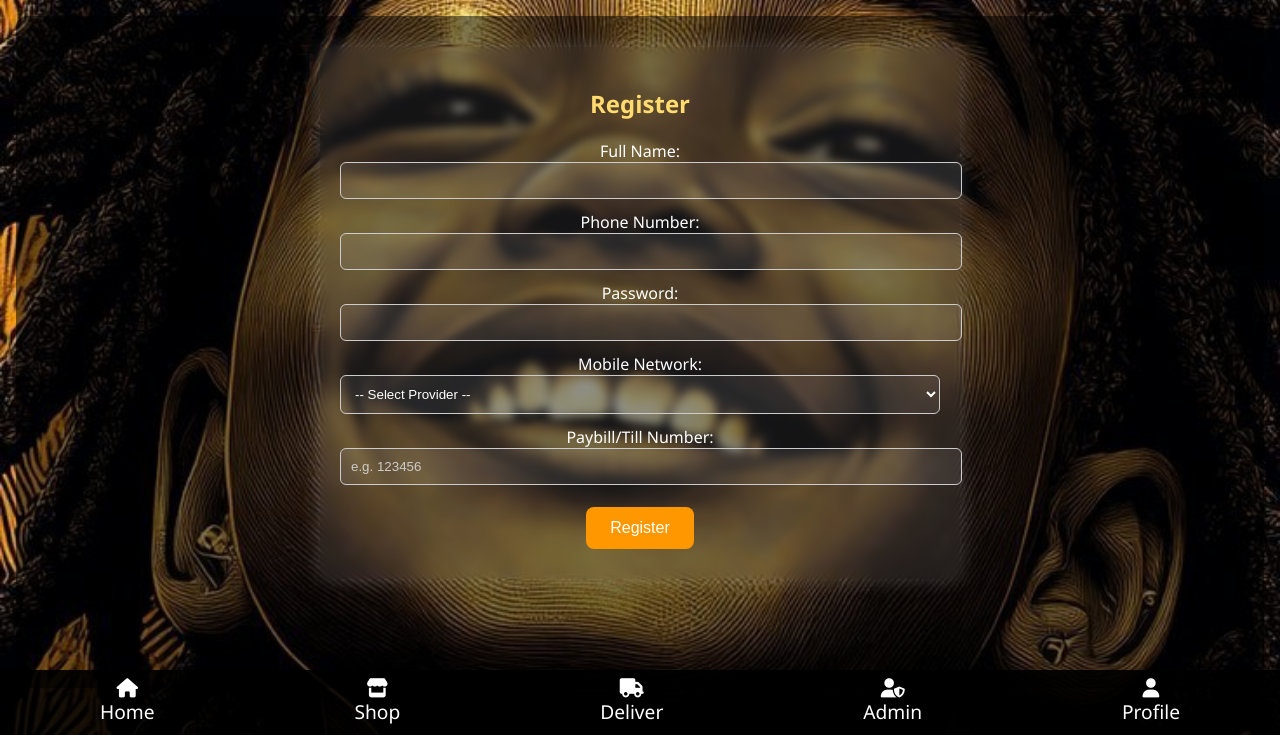
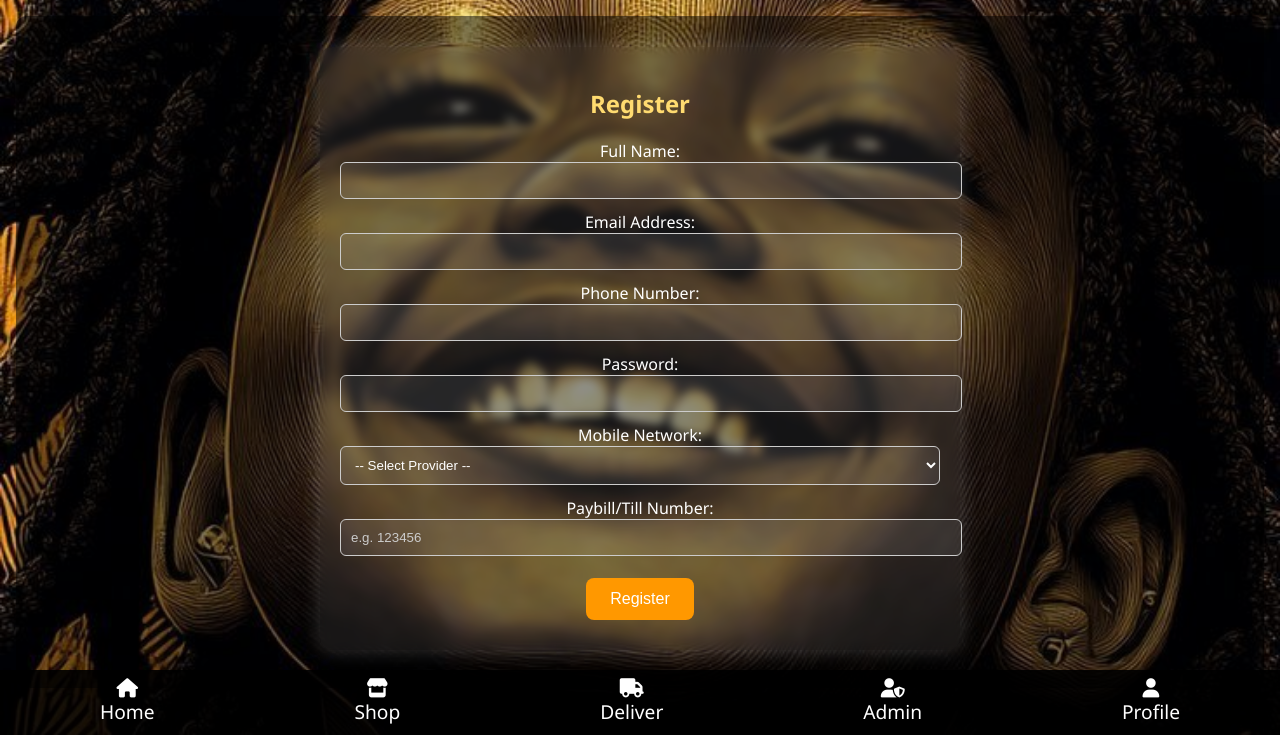
Before and after one commit to bikow-nation22/Bikow_trade, a Flask app: page /user/register in a window 1280 px wide. Shown: the part 65-800 px from the top of the page. Run offline with Flask 3, Linux system fonts and the light colour scheme.

Commit message:
Fix registration form with missing email field

```diff
--- a/templates/pages/register.html
+++ b/templates/pages/register.html
@@ -5,6 +5,9 @@
   <form method="POST" action="/user/register">
     <label for="name">Full Name:</label>
     <input type="text" name="name" required>
+
+    <label for="email">Email Address:</label>
+    <input type="email" name="email" required>
 
     <label for="phone">Phone Number:</label>
     <input type="text" name="phone" required>
```
